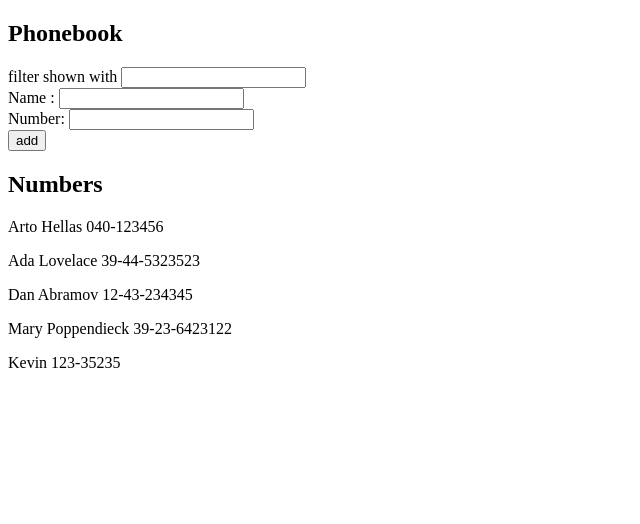
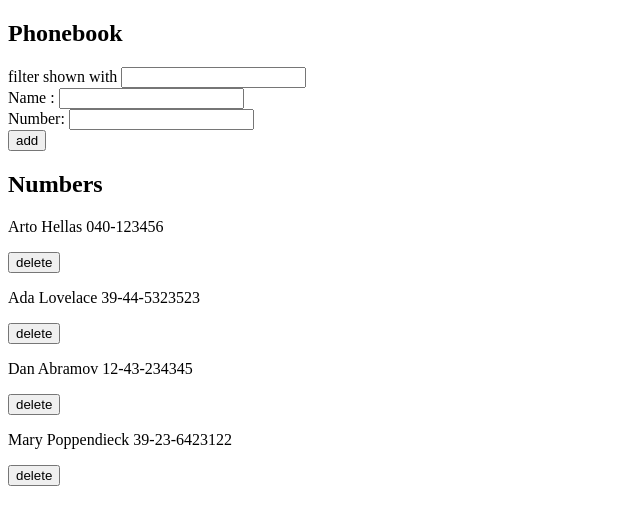
Before and after one commit to adipshr/full-stack-open-2022, a React (Create React App) app in the folder part2/phonebook/: page / in a window 1280 px wide. Shown: the top 524 px of the page, without its empty margins (0-640 px from the left). Built offline with nearby package versions, Linux system fonts and the light colour scheme; data requests are answered from the project's data file.

Commit message:
complete exercise 2.17

```diff
--- a/part2/phonebook/db.json
+++ b/part2/phonebook/db.json
@@ -19,11 +19,6 @@
       "name": "Mary Poppendieck",
       "number": "39-23-6423122",
       "id": 4
-    },
-    {
-      "name": "Kevin",
-      "number": "123-35235",
-      "id": 5
     }
   ]
 }
--- a/part2/phonebook/src/App.js
+++ b/part2/phonebook/src/App.js
@@ -1,3 +1,4 @@
+import axios from "axios";
 import { useState, useEffect } from "react";
 import Filter from "./Filter";
 import PersonForm from "./PersonForm";
@@ -55,6 +56,15 @@ const App = () => {
     setNewNumber(event.target.value);
   };
 
+  const handleDelete = (id) => {
+    const personName = persons.find((p) => p.id === id).name;
+    if (window.confirm(`Delete ${personName} ?`)) {
+      personService.remove(id);
+      setPersons(persons.filter((p) => p.id !== id));
+      setFiltredNames(persons.filter((p) => p.id !== id));
+    }
+  };
+
   return (
     <div>
       <h2>Phonebook</h2>
@@ -67,7 +77,7 @@ const App = () => {
         addNumber={addNumber}
       />
       <h2>Numbers</h2>
-      <Persons filtredNames={filtredNames} />
+      <Persons filtredNames={filtredNames} handleDelete={handleDelete} />
     </div>
   );
 };
--- a/part2/phonebook/src/Persons.js
+++ b/part2/phonebook/src/Persons.js
@@ -1,12 +1,21 @@
 import React from "react";
 
-export default function Persons({ filtredNames }) {
+export default function Persons({ filtredNames, handleDelete }) {
   return (
     <>
       {filtredNames.map((p) => (
-        <p key={p.id}>
-          {p.name} {p.number}
-        </p>
+        <>
+          <p key={p.id}>
+            {p.name} {p.number}
+          </p>
+          <button
+            onClick={() => {
+              handleDelete(p.id);
+            }}
+          >
+            delete
+          </button>
+        </>
       ))}
     </>
   );
--- a/part2/phonebook/src/services/person.js
+++ b/part2/phonebook/src/services/person.js
@@ -14,6 +14,11 @@ const create = (newObject) =>
     return request.then(res => res.data)
 }
 
-const personService = {getAll,create}
+const remove = (id) =>
+{
+    axios.delete(`${baseURL}/${id}`)
+}
+
+const personService = {getAll,create,remove}
 
 export default personService
```
